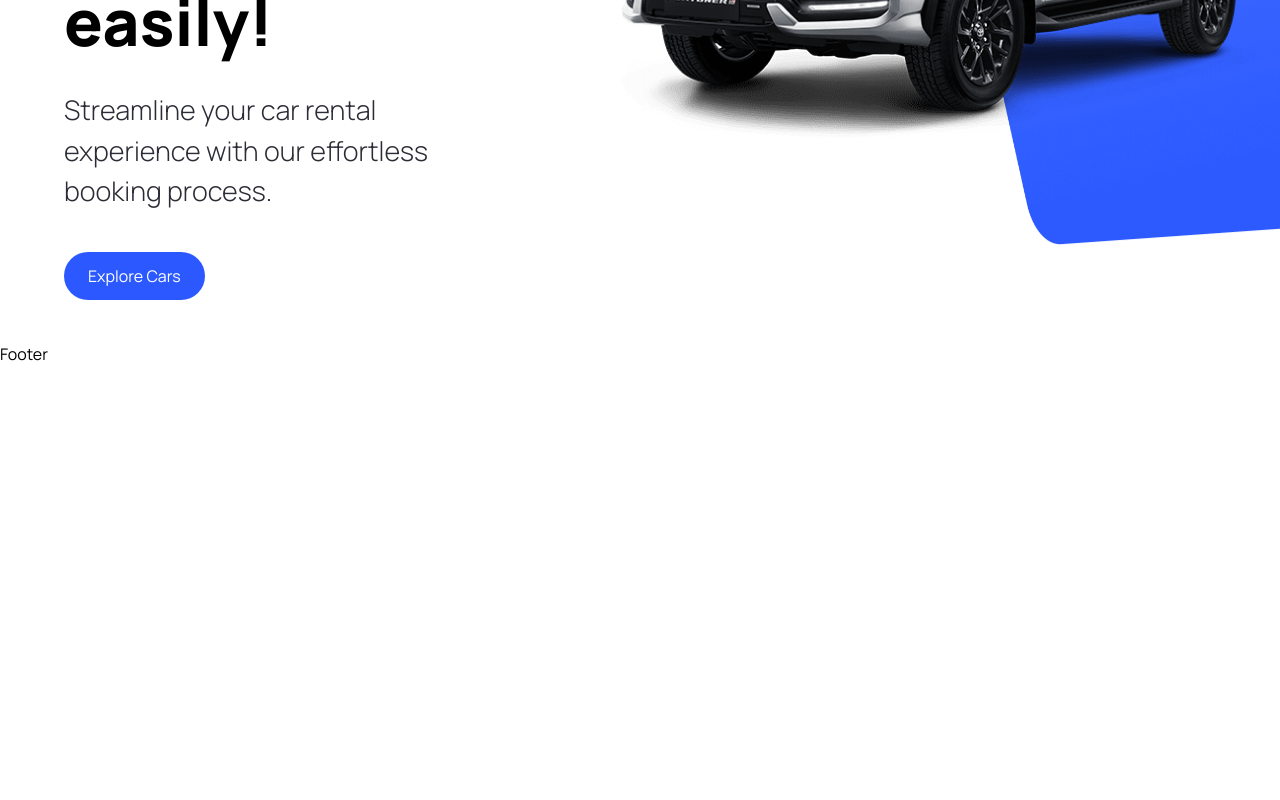
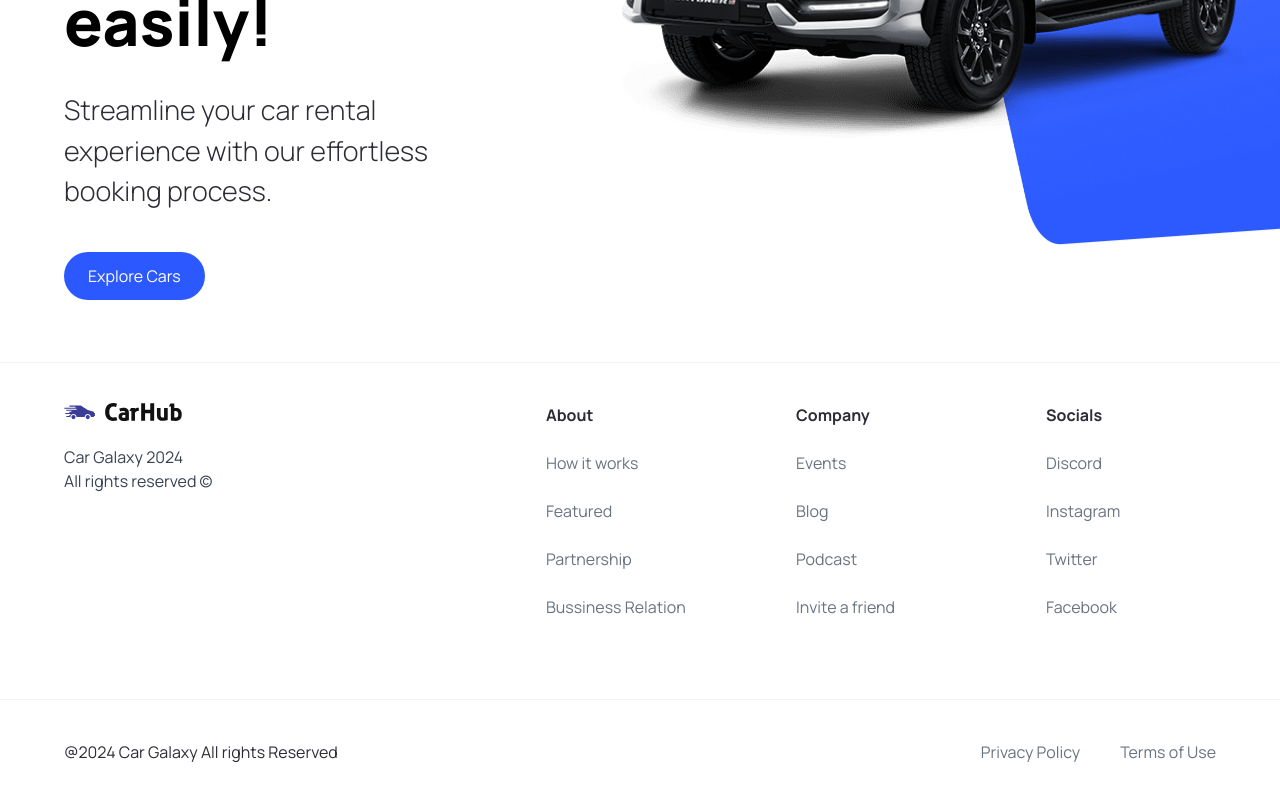
Before and after one commit to NurAlam123/car-galaxy, a Next.js app: page / in a window 1280 px wide. Shown: the part 458-1258 px from the top of the page. Before the commit the page ends 824 px from the top, so only its background shows below. Built offline with nearby package versions, Linux system fonts and the light colour scheme.

Commit message:
ADDED: footer added

```diff
--- a/src/components/Footer.tsx
+++ b/src/components/Footer.tsx
@@ -1,7 +1,54 @@
-import React from "react";
+import { footerLinks } from "@/constants";
+import { link } from "fs";
+import Image from "next/image";
+import Link from "next/link";
 
 const Footer = () => {
-  return <div>Footer</div>;
+  return (
+    <footer className="flex flex-col text-black-100 mt-5 border-t border-gray-100">
+      <div className="flex max-md:flex-col flex-wrap justify-between gap-5 sm:px-16 px-6 py-10">
+        <div className="flex flex-col justify-start items-start gap-6">
+          <Image
+            src="/logo.svg"
+            alt="logo"
+            width={118}
+            height={18}
+            className="object-contain"
+          />
+          <p className="text-base text-gray-700">
+            Car Galaxy 2024 <br /> All rights reserved &copy;
+          </p>
+        </div>
+        <div className="footer__links">
+          {footerLinks.map((link) => (
+            <div key={link.title} className="footer__link">
+              <h3 className="font-bold">{link.title}</h3>
+              {link.links.map((item) => (
+                <Link
+                  key={item.title}
+                  href={item.url}
+                  className="text-gray-500"
+                >
+                  {item.title}
+                </Link>
+              ))}
+            </div>
+          ))}
+        </div>
+      </div>
+      <div className="flex justify-between items-center flex-wrap mt-10 border-t border-gray-100 sm:px-16 px-6 py-10">
+        <p>@2024 Car Galaxy All rights Reserved</p>
+        <div className="footer__copyrights-link">
+          <Link href="/" className="text-gray-500">
+            Privacy Policy
+          </Link>
+          <Link href="/" className="text-gray-500">
+            Terms of Use
+          </Link>
+        </div>
+      </div>
+    </footer>
+  );
 };
 
 export default Footer;
--- /dev/null
+++ b/src/constants/index.ts
@@ -0,0 +1,101 @@
+export const manufacturers = [
+  "Acura",
+  "Alfa Romeo",
+  "Aston Martin",
+  "Audi",
+  "Bentley",
+  "BMW",
+  "Buick",
+  "Cadillac",
+  "Chevrolet",
+  "Chrysler",
+  "Citroen",
+  "Dodge",
+  "Ferrari",
+  "Fiat",
+  "Ford",
+  "GMC",
+  "Honda",
+  "Hyundai",
+  "Infiniti",
+  "Jaguar",
+  "Jeep",
+  "Kia",
+  "Lamborghini",
+  "Land Rover",
+  "Lexus",
+  "Lincoln",
+  "Maserati",
+  "Mazda",
+  "McLaren",
+  "Mercedes-Benz",
+  "MINI",
+  "Mitsubishi",
+  "Nissan",
+  "Porsche",
+  "Ram",
+  "Rolls-Royce",
+  "Subaru",
+  "Tesla",
+  "Toyota",
+  "Volkswagen",
+  "Volvo",
+];
+
+export const yearsOfProduction = [
+  { title: "Year", value: "" },
+  { title: "2015", value: "2015" },
+  { title: "2016", value: "2016" },
+  { title: "2017", value: "2017" },
+  { title: "2018", value: "2018" },
+  { title: "2019", value: "2019" },
+  { title: "2020", value: "2020" },
+  { title: "2021", value: "2021" },
+  { title: "2022", value: "2022" },
+  { title: "2023", value: "2023" },
+];
+
+export const fuels = [
+  {
+    title: "Fuel",
+    value: "",
+  },
+  {
+    title: "Gas",
+    value: "Gas",
+  },
+  {
+    title: "Electricity",
+    value: "Electricity",
+  },
+];
+
+export const footerLinks = [
+  {
+    title: "About",
+    links: [
+      { title: "How it works", url: "/" },
+      { title: "Featured", url: "/" },
+      { title: "Partnership", url: "/" },
+      { title: "Bussiness Relation", url: "/" },
+    ],
+  },
+  {
+    title: "Company",
+    links: [
+      { title: "Events", url: "/" },
+      { title: "Blog", url: "/" },
+      { title: "Podcast", url: "/" },
+      { title: "Invite a friend", url: "/" },
+    ],
+  },
+  {
+    title: "Socials",
+    links: [
+      { title: "Discord", url: "/" },
+      { title: "Instagram", url: "/" },
+      { title: "Twitter", url: "/" },
+      { title: "Facebook", url: "/" },
+    ],
+  },
+];
```
